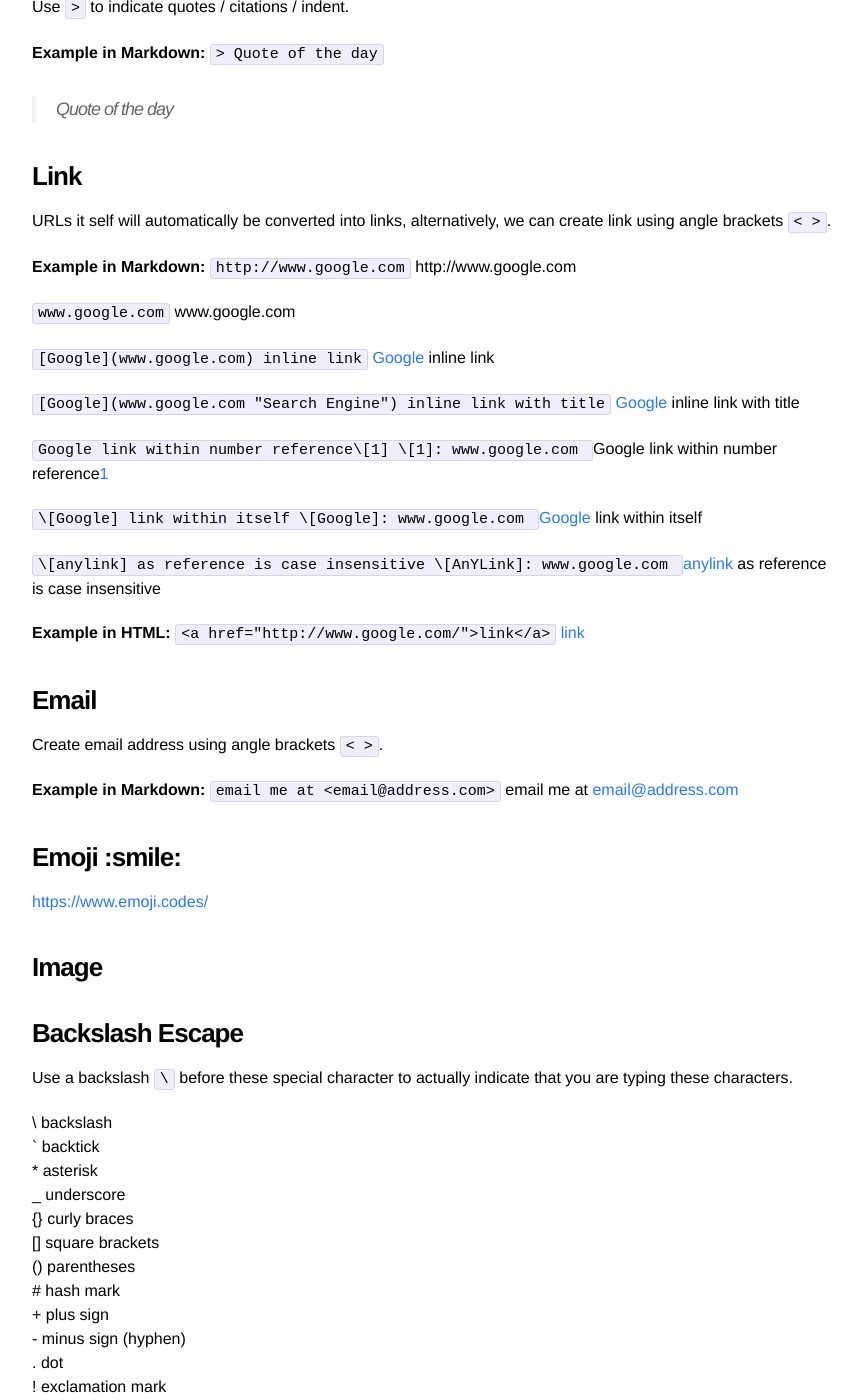
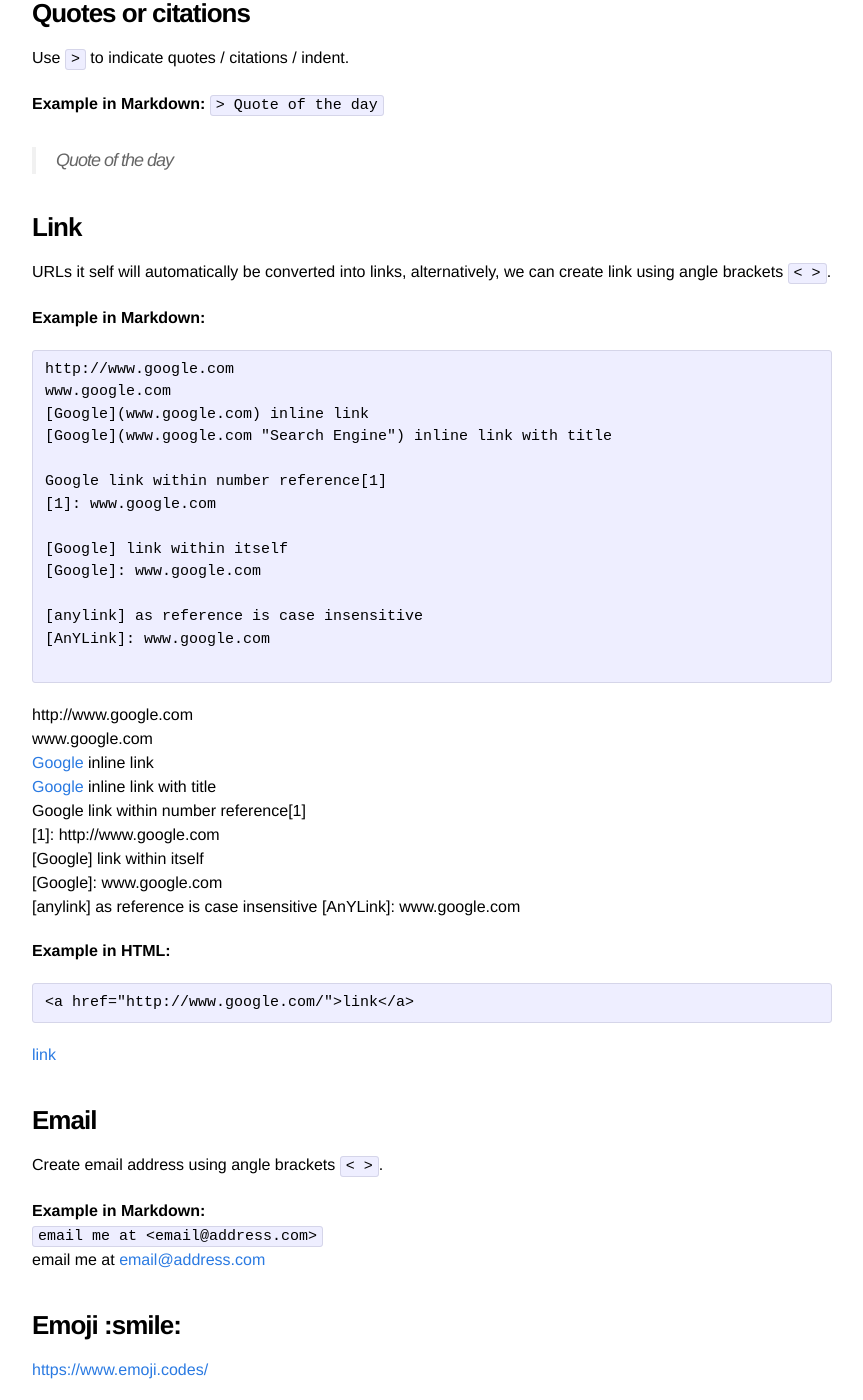
Before and after one commit to irvinleegc/irvinleegc.github.io, a Jekyll site: the page built from _posts/2017-01-09-Markdown-Syntax.md, in a window 1280 px wide and 1400 px high, scrolled down 3983 px. Shown: the whole window, without its empty margins (208-1071 px from the left). Built offline with Jekyll 4.4.1, drawn with Linux system fonts in a browser that asks for light colours; some of the changed text lies outside the part shown.

Commit message:
Update 2017-01-09-Markdown-Syntax.md

````diff
--- a/_posts/2017-01-09-Markdown-Syntax.md
+++ b/_posts/2017-01-09-Markdown-Syntax.md
@@ -13,7 +13,6 @@ Use `` # `` to indicate header
 ```Markdown
 `#header1`
 `####header4####`
-
 `header2`
 `-------`
 ```
@@ -28,7 +27,6 @@ header2
 <h2>header2</h2>
 ```
 <h2>header2</h2>
-
 
 **Example in Markdown:**
 `Following paragraphs starts here.`
@@ -182,40 +180,39 @@ Use `>` to indicate quotes / citations / indent.
 URLs it self will automatically be converted into links, alternatively, we can create link using angle brackets `< >`.
 
 **Example in Markdown:**
-`http://www.google.com`
+```Markdown
 http://www.google.com
-
-`www.google.com`
 www.google.com
-
-`[Google](www.google.com) inline link`
 [Google](www.google.com) inline link
-
-`[Google](www.google.com "Search Engine") inline link with title`
 [Google](www.google.com "Search Engine") inline link with title
 
-<code>Google link within number reference\[1]
-\[1]: www.google.com </code>
 Google link within number reference[1]
+[1]: www.google.com
 
-[1]: http://www.google.com
-
-<code>\[Google] link within itself
-\[Google]: www.google.com </code>
 [Google] link within itself
-
 [Google]: www.google.com
 
-<code>\[anylink] as reference is case insensitive
-\[AnYLink]: www.google.com </code>
 [anylink] as reference is case insensitive
+[AnYLink]: www.google.com
 
+```
+
+http://www.google.com
+www.google.com
+[Google](www.google.com) inline link
+[Google](www.google.com "Search Engine") inline link with title
+Google link within number reference[1]
+[1]: http://www.google.com
+[Google] link within itself
+[Google]: www.google.com
+[anylink] as reference is case insensitive
 [AnYLink]: www.google.com
 
 **Example in HTML:**
-``<a href="http://www.google.com/">link</a>``
+```HTML
 <a href="http://www.google.com/">link</a>
-
+```
+<a href="http://www.google.com/">link</a>
 
 ### **Email**
 Create email address using angle brackets `< >`.
````
